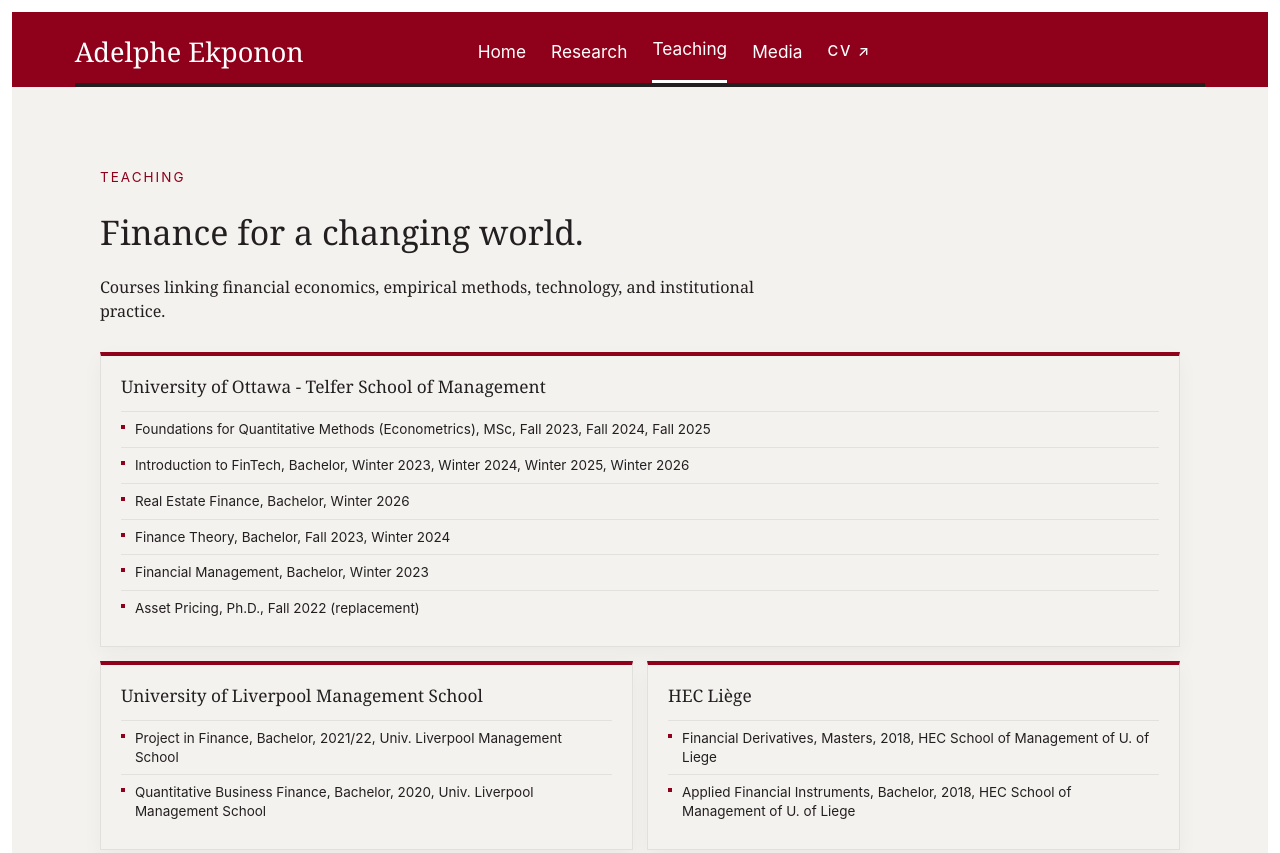
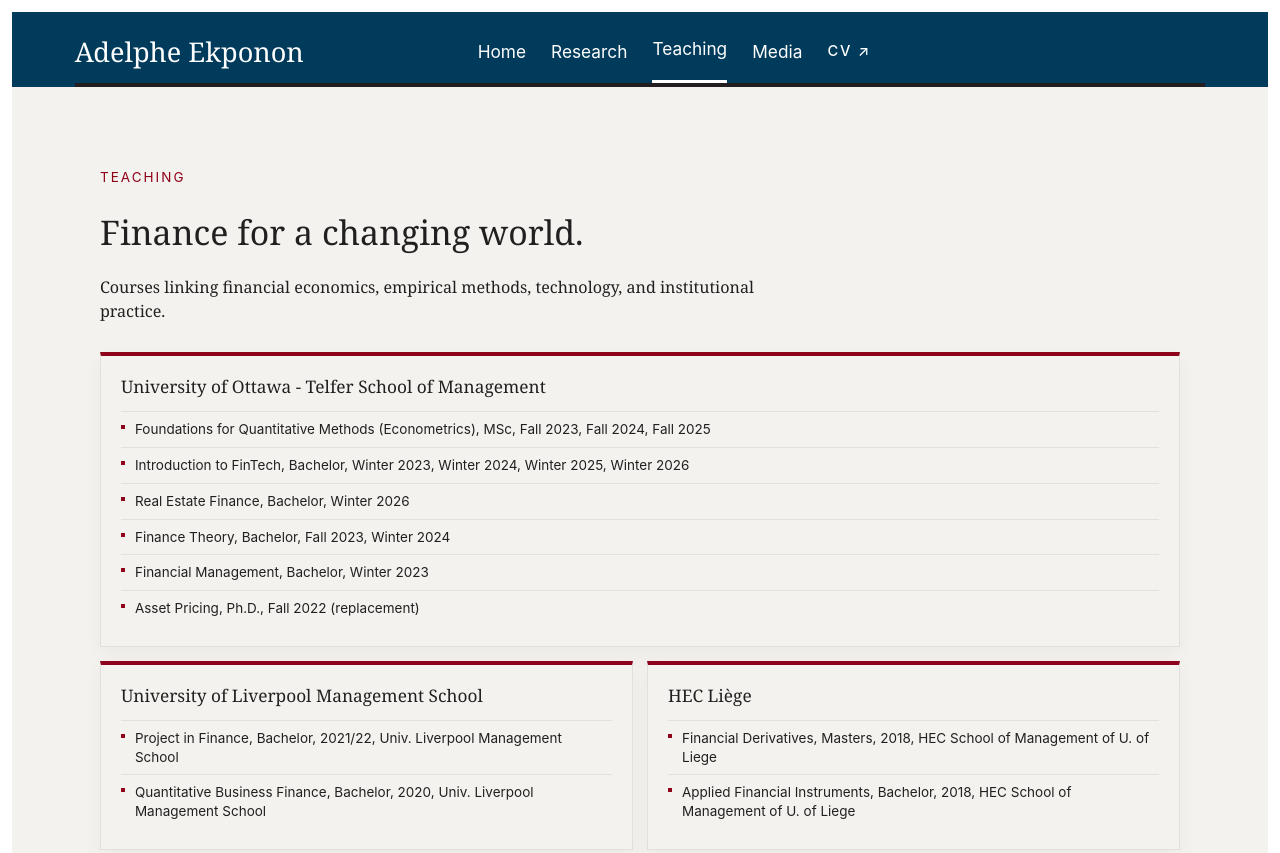
Before and after one commit to bill1177/files, a plain HTML site: page docs/teaching/index.html in a window 1280 px wide. Shown: the top 853 px of the page. Drawn offline with nearby package versions, Linux system fonts and the light colour scheme.

Commit message:
Change site header to deep sea blue

```diff
--- a/docs/teaching/index.html
+++ b/docs/teaching/index.html
@@ -916,7 +916,7 @@
 #ae-refined .other-publication-list p{margin:2px 0 0;font-size:12.3px}
 #ae-refined .page-intro .research-fields{max-width:none;margin:0 0 18px;font-family:Arial,sans-serif;font-size:12.3px;line-height:1.5;letter-spacing:.03em}
 #ae-refined.design-telfer{--paper:#F4F2EF;--ink:#231F20;--gold:#8F001A;background:#F4F2EF;color:#231F20}
-#ae-refined.design-telfer .site-head{background:#8F001A;color:#fff}
+#ae-refined.design-telfer .site-head{background:#003B5C;color:#fff}
 #ae-refined.design-telfer .site-head:after{height:4px;background:#231F20}
 #ae-refined.design-telfer .hero,#ae-refined.design-telfer .page-intro{background:#F4F2EF}
 #ae-refined.design-telfer .hero h1,#ae-refined.design-telfer .page-intro h1,#ae-refined.design-telfer h2,#ae-refined.design-telfer h3{font-family:Georgia,serif}
```
